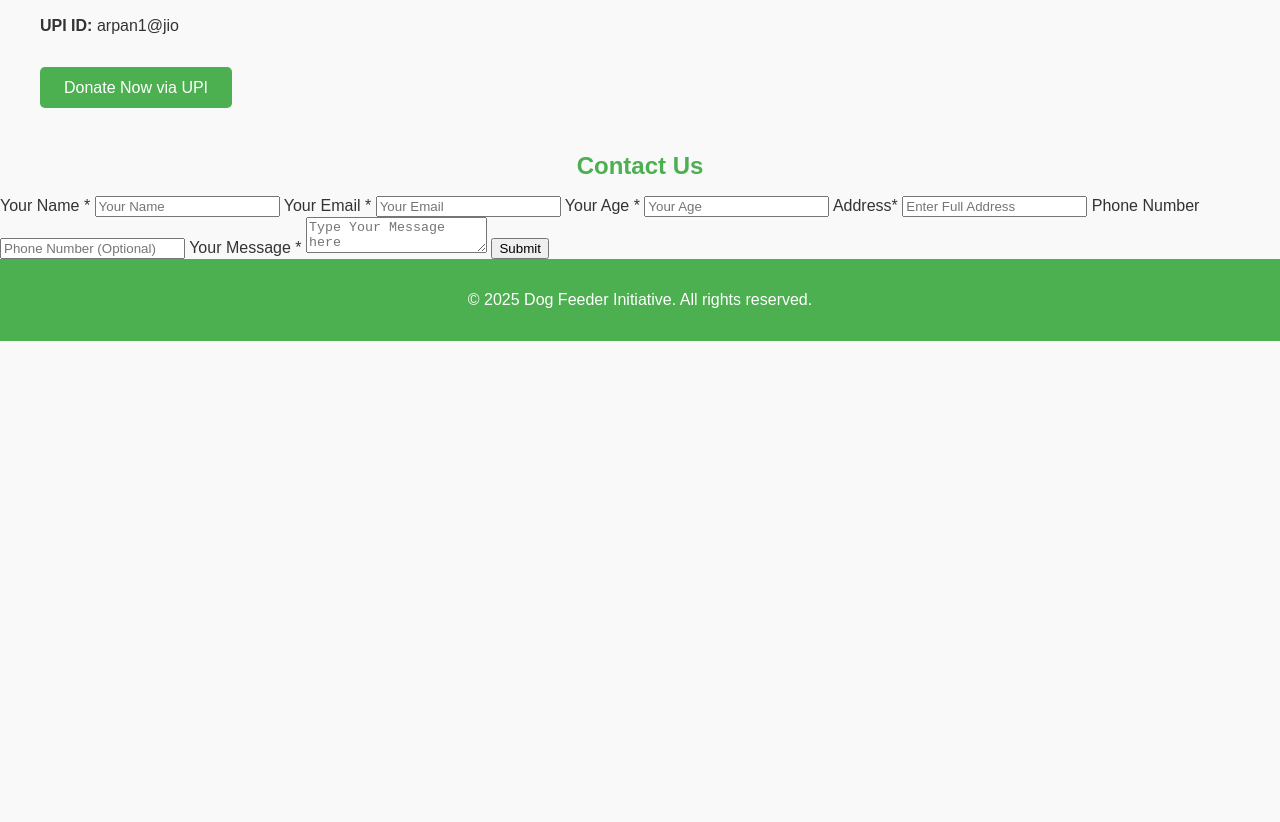
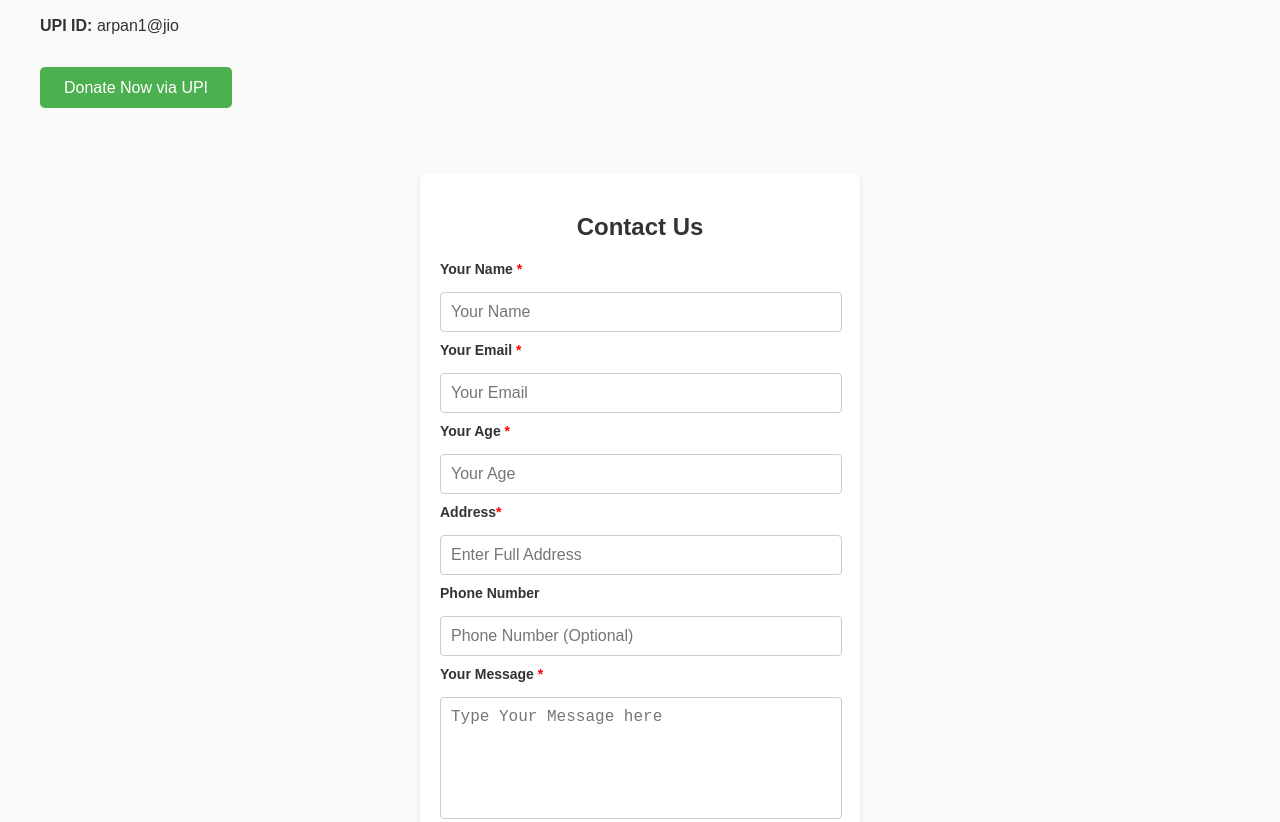
Before and after one commit to ohmlaws/dogsfedder, a plain HTML site: page index.html in a window 1280 px wide. Shown: the part 960-1782 px from the top of the page. Before the commit the page ends 1301 px from the top, so only its background shows below. Drawn offline with Linux system fonts and the light colour scheme; files whose address does not match are found by name.

Commit message:
Update styles.css

```diff
--- a/styles.css
+++ b/styles.css
@@ -100,10 +100,80 @@ h2 {
   background-color: #45a049;
 }
 
+ #contact {
+            font-family: Arial, sans-serif;
+            margin: 0;
+            padding: 0;
+            display: flex;
+            justify-content: center;
+            align-items: center;
+            height: 100vh;
+            background-color: #f9f9f9;
+        }
+
+        form {
+            background: #fff;
+            padding: 20px;
+            border-radius: 8px;
+            box-shadow: 0 4px 6px rgba(0, 0, 0, 0.1);
+            width: 100%;
+            max-width: 400px;
+        }
+
+        form label {
+            font-size: 14px;
+            color: #333;
+            font-weight: bold;
+            display: block;
+            margin-bottom: 5px;
+        }
+
+        form label .required {
+            color: red;
+        }
+
+        form input[type="text"],
+        form input[type="tel"],
+        form input[type="email"],
+        form textarea {
+            width: 95%;
+            padding: 10px;
+            margin: 10px 0;
+            border: 1px solid #ccc;
+            border-radius: 4px;
+            font-size: 16px;
+        }
+
+        form textarea {
+            resize: none;
+            height: 100px;
+        }
+
+        form input[type="submit"] {
+            background-color: #4CAF50;
+            color: white;
+            border: none;
+            padding: 10px 20px;
+            cursor: pointer;
+            font-size: 16px;
+            border-radius: 4px;
+            transition: background-color 0.3s;
+        }
+
+        form input[type="submit"]:hover {
+            background-color: #45a049;
+        }
+
+        form h2 {
+            text-align: center;
+            margin-bottom: 20px;
+            color: #333;
+        }
+
 /* Footer */
 .footer {
   text-align: center;
   padding: 1rem;
   background-color: #4CAF50;
   color: white;
-  }
+}
```
